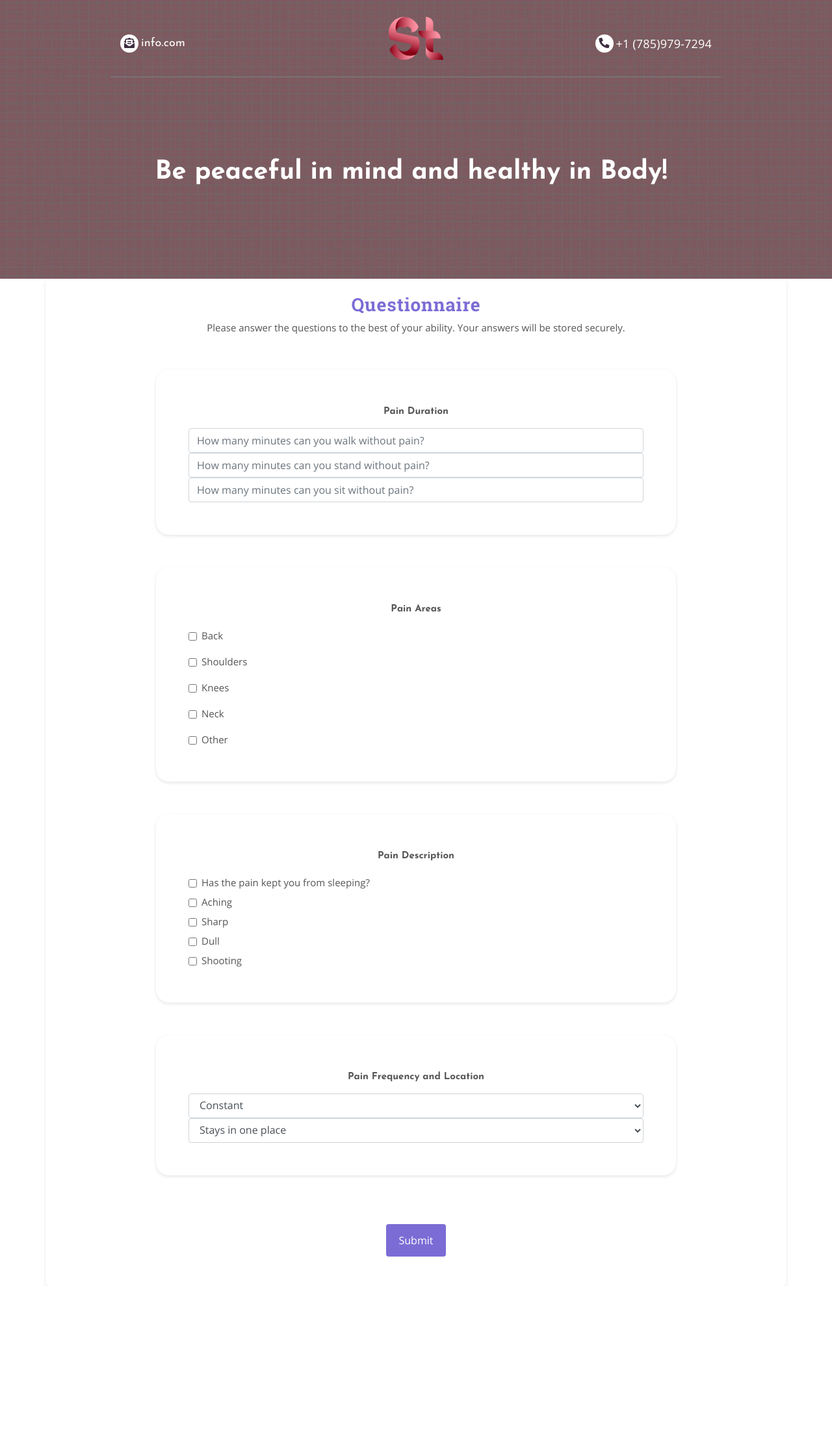
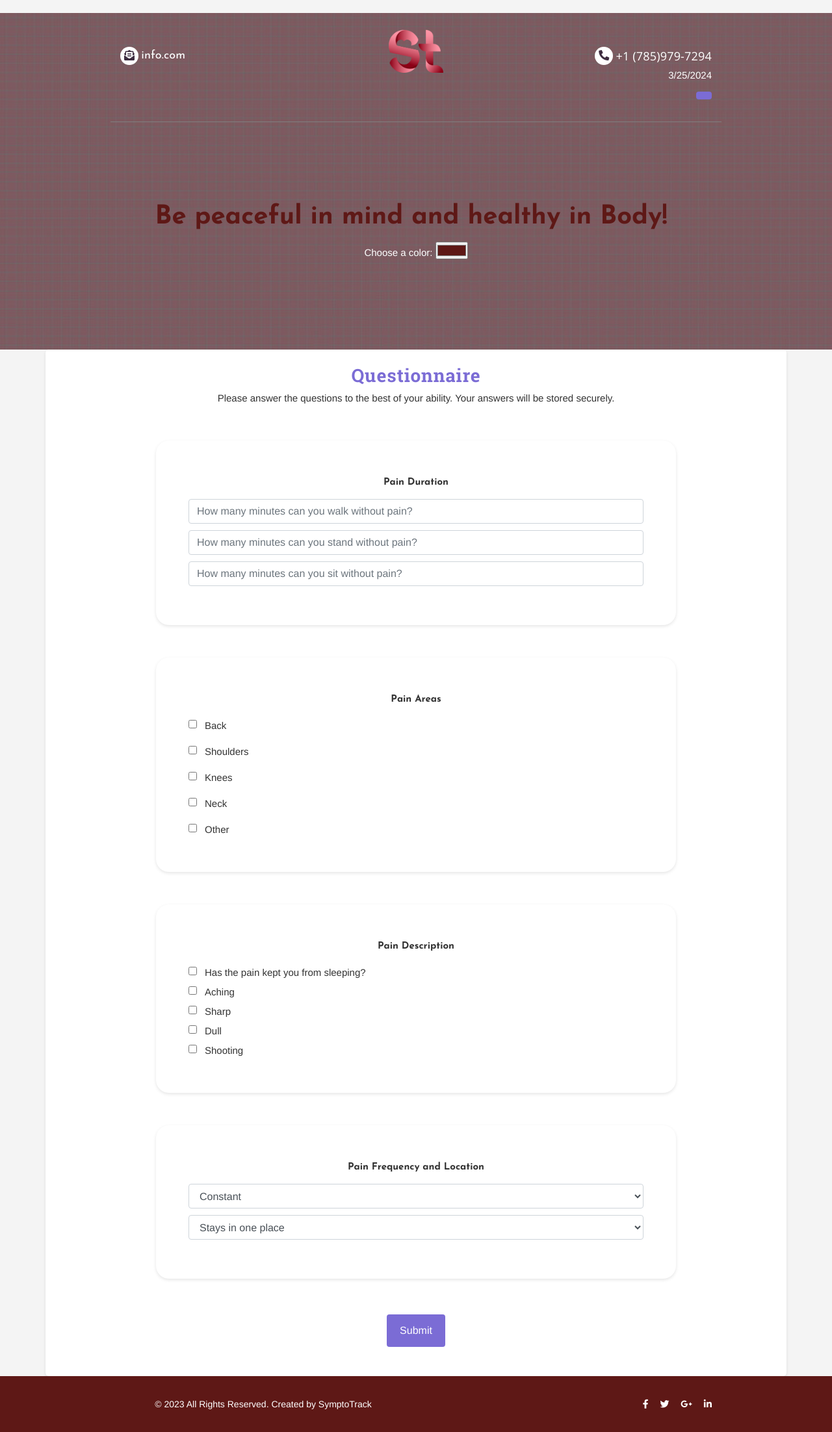
Before and after one commit to ladyOouf/SymptoTrack, a Flask app: page /questionnaire/ in a window 1280 px wide. Shown: the whole page at 65% size. Before the commit the page ends 1979 px from the top, so only its background shows below. Run offline with Flask 3, Linux system fonts and the light colour scheme; the visitor is signed in with stand-in values (Sample User, id 1); some libraries are stand-ins or nearby versions.

Commit message:
based connected ~ Ava
done by Ava, I just fixed it a little

```diff
--- a/Sympto_track/templates/other html/questionnaire.html
+++ b/Sympto_track/templates/other html/questionnaire.html
@@ -2,81 +2,58 @@
 Description: This code asks the user questions about their symptom.
 Authors: Ava G
 Date Creation : November 17, 2023
-Date Revised: December 3, 2023
+Date Revised: March 24, 2023
 Preconditions: Empty Strings are not allowed.
 Postconditions: No return values.
 -->
-<!doctype html>
-<html lang="en">
-  <head>
-    <!-- Required meta tags -->
-    <meta charset="utf-8"> <!-- Set the character encoding to UTF-8 -->
-    <meta name="viewport" content="width=device-width, initial-scale=1, shrink-to-fit=no"> <!-- Define viewport settings for responsive design -->
-    <meta name="description" content="Free Template"> <!-- Meta description for SEO -->
+{% extends "base.html" %}
 
-    <!-- Bootstrap CSS -->
-    <link rel="stylesheet" type="text/css" href="../../static/bootstrap/css/bootstrap.min.css"> <!-- Include Bootstrap CSS -->
-    <link rel="stylesheet" type="text/css" href="../../static/bootstrap/css/bootstrap-grid.css"> <!-- Include Bootstrap Grid CSS -->
 
-    <!--Stylesheet-->
-    <link rel="stylesheet" type="text/css" href="../../static/css/normailze.css"> <!-- Include a custom stylesheet (normalize) -->
-    <link rel="stylesheet" type="text/css" href="../../static/css/style.css"> <!-- Include a custom stylesheet (style) -->
-    <link rel="stylesheet" type="text/css" href="../../static/css/responsive.css"> <!-- Include a custom stylesheet (responsive) -->
+{% block content%}
 
-    <!--Font-->
-    <link rel="stylesheet" type="text/css" href="../../static/font/web-font.css"> <!-- Include web fonts -->
-    <link href="https://cdnjs.cloudflare.com/ajax/libs/font-awesome/5.10.2/css/all.min.css" rel="stylesheet"> <!-- Include Font Awesome icons -->
-
-    <title>SymptoTrack</title> <!-- Set the title of the webpage -->
-    <link rel="icon" type="image/x-icon" href="../../static/favicon.ico"> <!-- Favicon for web page. -->
-  </head>
-  <body>
-    <div class="main-container template">
-      <!--Banner section-->
-      <div class="banner">
-        <div class="banner-overlay"></div> <!-- Overlay for the banner -->
-        <div class="inside-container top-bar">
-          <div class="row">
-            <div class="col-md-4 top-bar-left order-2 order-md-12">
-              <i class="fas fa-envelope-open-text"></i>
-              <a href="mailto:info@webdomus.net">info.com</a> <!-- Contact email link -->
-            </div>
-            <div class="col-md-4 logo order-1 order-md-12">
-              <a href="/homepage/">
-                <img class="logo-img" src="../../static/img/logo.png" alt="SymptoTrack Logo"> <!-- Logo image -->
-              </a>
-            </div>
-            <div class="col-md-4 top-bar-right order-3 order-md-12">
-              <i class="fas fa-phone-alt"></i>
-              <a href="tel:+39.0874.484661">+1 (785)979-7294</a> <!-- Contact phone link -->
-            </div>
-          </div>
-        </div>
-        <div class="inside-container banner-content">
-          <div class="row">
-            <div class="col-12 content-col">
-              <h1 class="site-title">Be peaceful in mind and healthy in Body!</h1> <!-- Main site title -->
-            </div>
-            <script>
-                var n = new Date();
-                var y = n.getFullYear(); //getting year
-                var m = n.getMonth() + 1; //month
-                var d = n.getDate(); //date
-                document.getElementById("date").innerHTML = m + "/" + d + "/" + y;  //putting all together for the formatting
-              </script>
-          </div>
-        </div>
-      </div>
 
 <!-- display -->
     <style>
-
+        body {
+            font-family: 'Helvetica Neue', Helvetica, Arial, sans-serif;
+            color: #333;
+            background-color: #f4f4f4;
+            padding-top: 20px;
+        }
 
         .container {
             background-color: #fff;
             padding: 20px;
             border-radius: 5px;
             box-shadow: 0 2px 4px rgba(0, 0, 0, 0.1);
+        }
+
+        h1, h2, h3, h4, h5, h6 {
+            color: #333;
+        }
+
+        .form-check-label {
+            margin-left: 5px;
+        }
+
+        .form-control, .form-check-input {
+            margin-bottom: 10px;
+        }
+
+        .btn-primary {
+            color: #fff;
+            background-color: #007bff;
+            border-color: #007bff;
+        }
+
+        .btn-primary:hover {
+            color: #fff;
+            background-color: #0056b3;
+            border-color: #004085;
+        }
+
+        .form-section {
+            margin-bottom: 30px;
         }
 
         .form-section-header {
@@ -102,32 +79,26 @@ Postconditions: No return values.
     height: 100px;           /* Example height, you can adjust this as needed */
 }
 
+
     </style>
-</head>
+<body>
 
-
-<body>
     <div class="container">
       <!-- page heading -->
-        <header>
       <h2 class="section-title">Questionnaire</h2>
         <!-- page subheading -->
         <p class="text-center">Please answer the questions to the best of your ability. Your answers will be stored securely.</p>
-        </header>
 
         <form>
           <!-- section for pain duration -->
-            <section>
             <div class="form-section">
                 <h4 class="form-section-header">Pain Duration</h4>
                 <input type="number" class="form-control" id="walkPainFree" name="walkPainFree" min="0" placeholder="How many minutes can you walk without pain?">
                 <input type="number" class="form-control" id="standPainFree" name="standPainFree" min="0" placeholder="How many minutes can you stand without pain?">
                 <input type="number" class="form-control" id="sitPainFree" name="sitPainFree" min="0" placeholder="How many minutes can you sit without pain?">
             </div>
-            </section>
 
             <!-- section for pain areas -->
-            <section>
             <div class="form-section">
                 <h4 class="form-section-header">Pain Areas</h4>
                 <div class="checkbox-grid">
@@ -154,9 +125,7 @@ Postconditions: No return values.
                 </div>
                </div>
             </div>
-            </section>
             <!-- section for pain description -->
-            <section>
             <div class="form-section">
                 <h4 class="form-section-header">Pain Description</h4>
                 <div class="form-check">
@@ -180,9 +149,7 @@ Postconditions: No return values.
                     <label class="form-check-label" for="shooting">Shooting</label>
                 </div>
             </div>
-            </section>
             <!-- section for pain frequency and location -->
-            <section>
             <div class="form-section">
                 <h4 class="form-section-header">Pain Frequency and Location</h4>
                 <select class="form-control" id="painFrequency" name="painFrequency">
@@ -197,13 +164,9 @@ Postconditions: No return values.
             <div class="button-container">
                 <button type="submit">Submit</button>
             </div>
-            </section>
+
         </form>
     </div>
-
-<!-- creates a text box when other is clicked -->
-    <script src="../../static/js/jquery.js"></script> <!-- new query, Sarah -->
-    <script src="../../static/js/scripts.js"></script> <!-- establishes script.js connection, Sarah -->
     <script>
         function toggleOtherTextbox() {
             var checkbox = document.getElementById("otherCheckbox");
@@ -212,6 +175,5 @@ Postconditions: No return values.
         }
         document.getElementById("otherCheckbox").addEventListener('change', toggleOtherTextbox);
     </script>
-
 </body>
-</html>
+{% endblock %}
```
Lines whose indentation alone changed are shown as unchanged.
